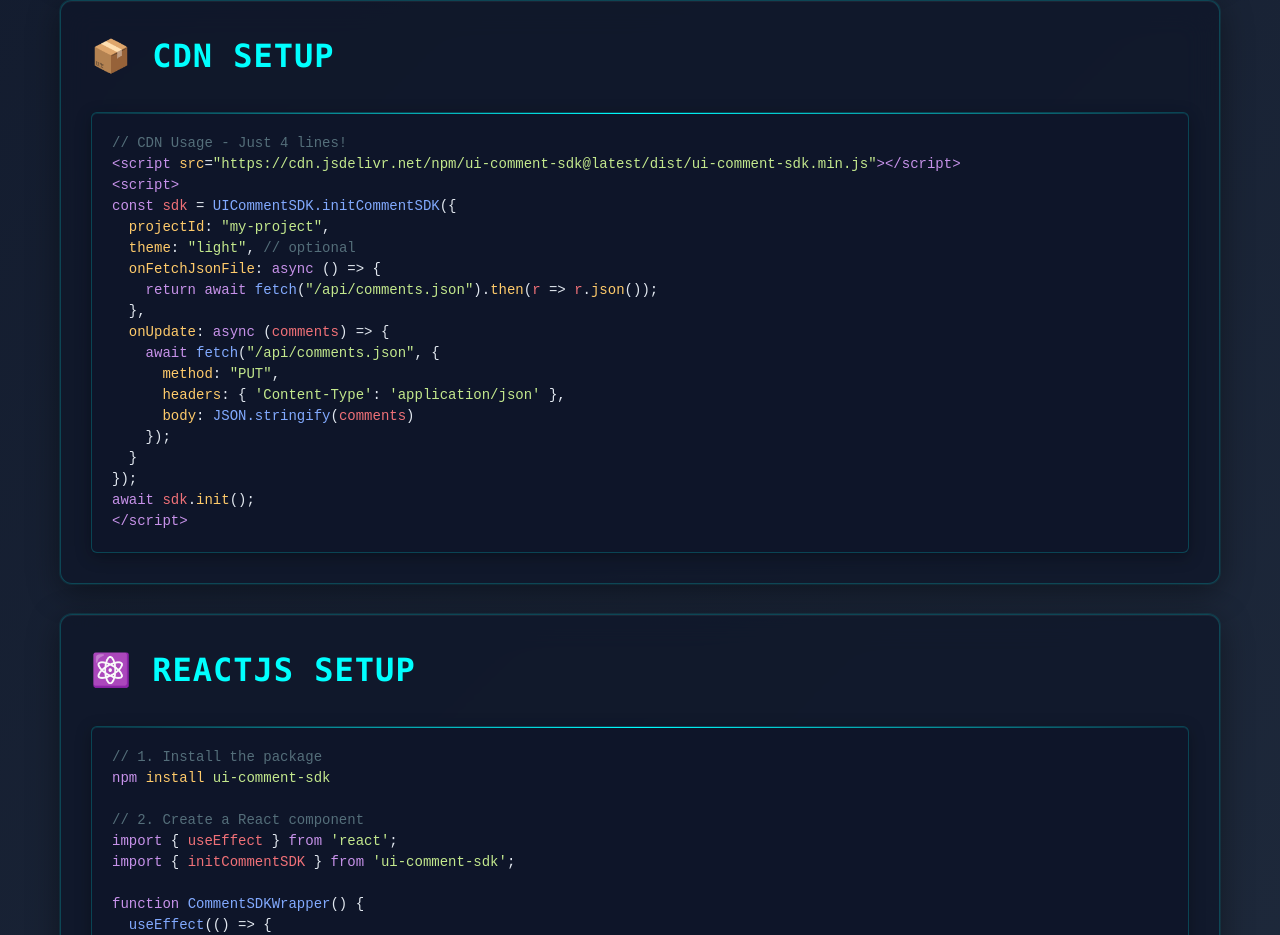
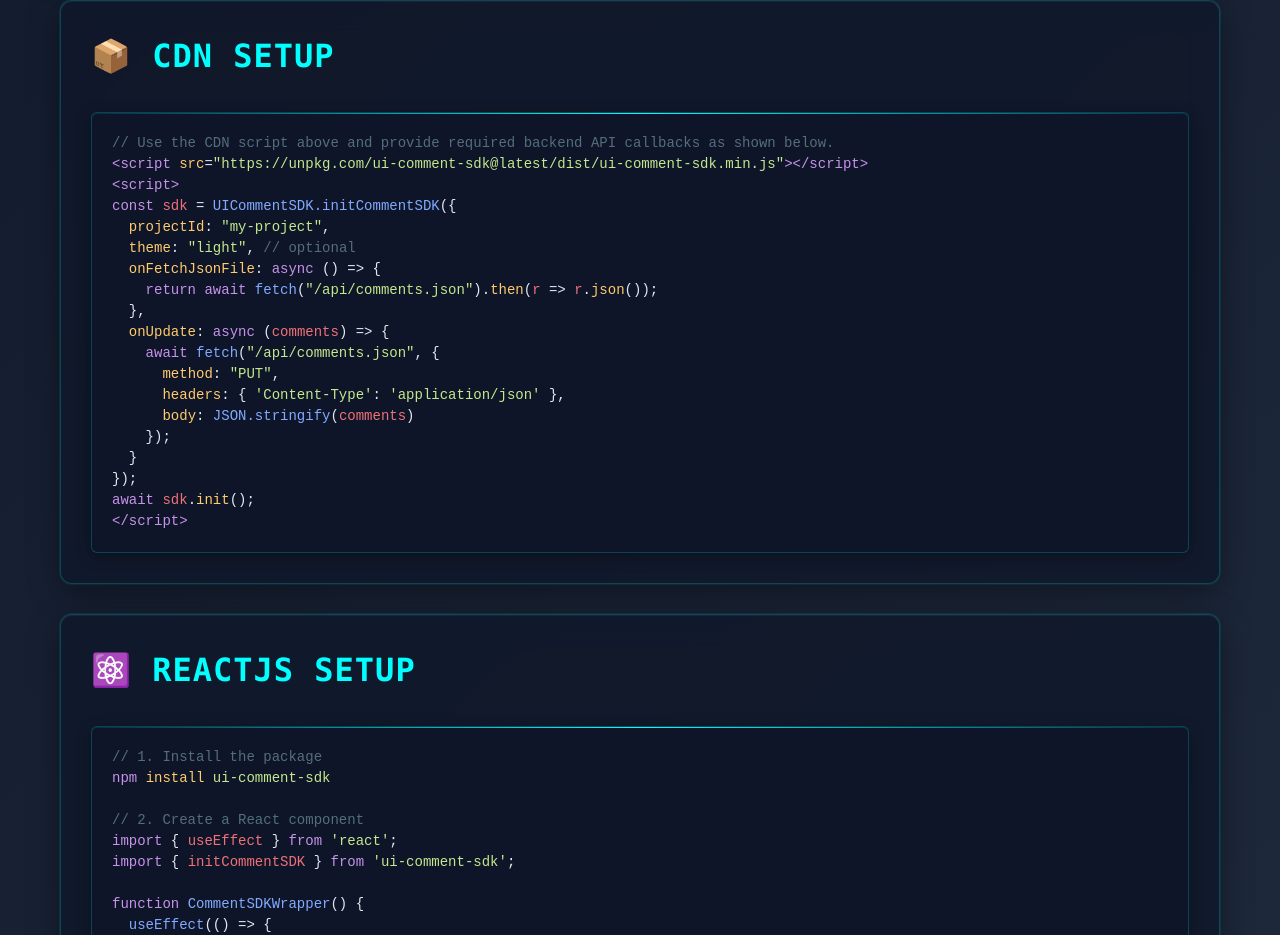
Before and after one commit to dagkien71/UI-Comment-SDK, a website: page demo/index.html in a window 1280 px wide. Shown: the part 1068-2003 px from the top of the page. Drawn offline with Linux system fonts and the light colour scheme; a script that the page names is missing.

Commit message:
docs(demo): update CDN link to unpkg, clarify setup instructions

```diff
--- a/demo/index.html
+++ b/demo/index.html
@@ -653,8 +653,8 @@ This SDK enables teams to add visual comments and feedback directly on any web p
     <div class="container">
       <h2>📦 CDN Setup</h2>
       <div class="code-block">
-        <pre><span class="comment">// CDN Usage - Just 4 lines!</span>
-<span class="keyword">&lt;script</span> <span class="property">src</span>=<span class="string">"https://cdn.jsdelivr.net/npm/ui-comment-sdk@latest/dist/ui-comment-sdk.min.js"</span><span class="keyword">&gt;&lt;/script&gt;</span>
+        <pre><span class="comment">// Use the CDN script above and provide required backend API callbacks as shown below.</span>
+<span class="keyword">&lt;script</span> <span class="property">src</span>=<span class="string">"https://unpkg.com/ui-comment-sdk@latest/dist/ui-comment-sdk.min.js"</span><span class="keyword">&gt;&lt;/script&gt;</span>
 <span class="keyword">&lt;script&gt;</span>
 <span class="keyword">const</span> <span class="variable">sdk</span> = <span class="function">UICommentSDK.initCommentSDK</span>({
   <span class="property">projectId</span>: <span class="string">"my-project"</span>,
```
